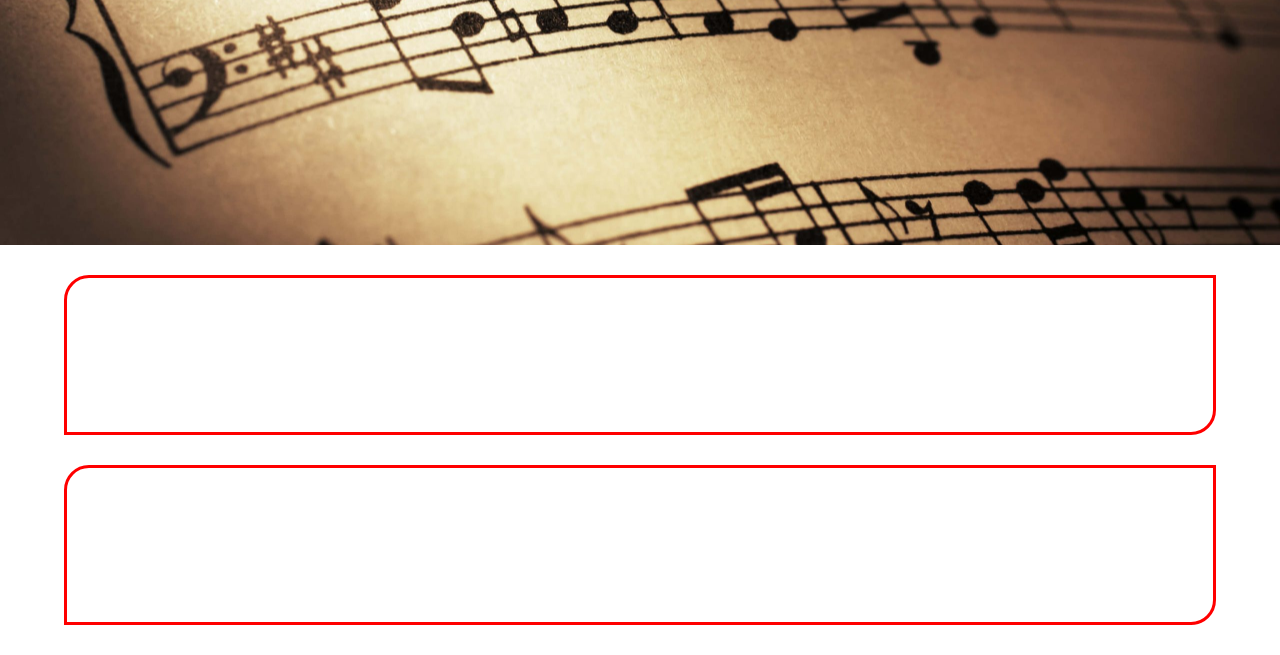
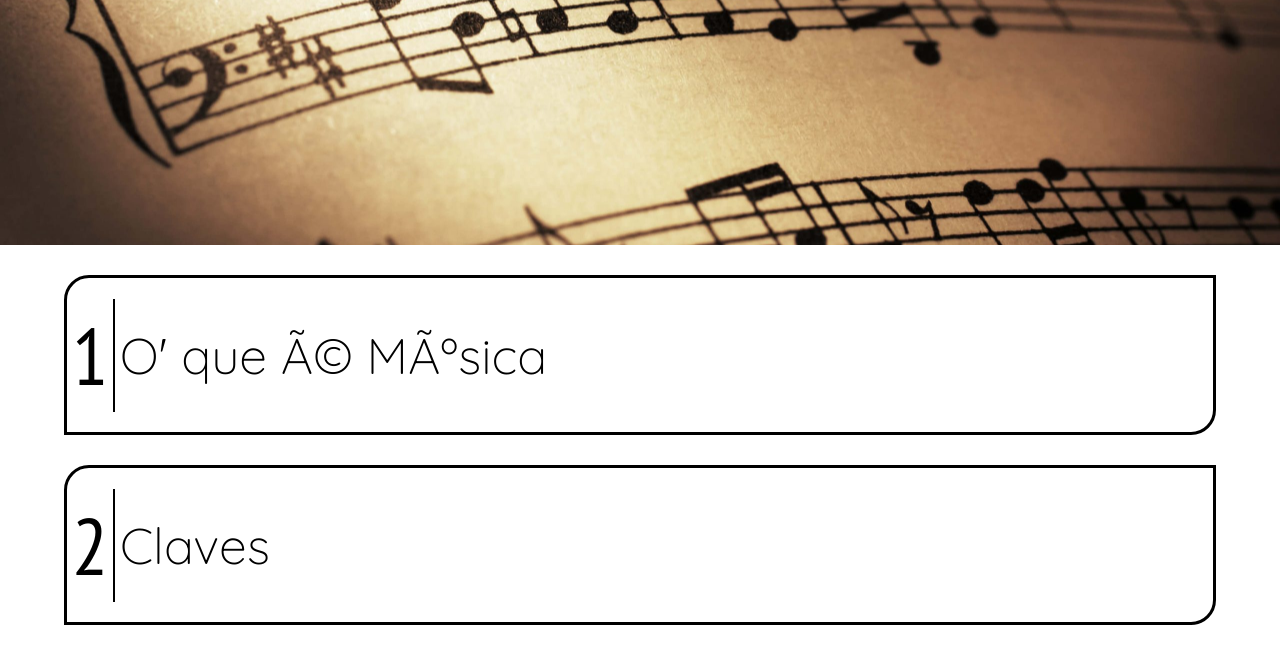
Before and after one commit to AlexandreTorrecilhas/AULA_MUSICA_PLATAFORMA, a plain HTML site: page _CODIGOS/lista_aula.html in a window 1280 px wide. Shown: the part 395-1050 px from the top of the page. Drawn offline with Linux system fonts and the light colour scheme; a web font is replaced by a local one.

Commit message:
Version Before Creating the class`s links
This version was saved before the class`s links were created

```diff
--- a/_CODIGOS/lista_aula.html
+++ b/_CODIGOS/lista_aula.html
@@ -20,9 +20,12 @@
             </hgroup>
         </header>
         <div class="topico">
+            <div class="topic_number">1</div>
+            <div class="topic_name">O' que é Música</div>
         </div>
         <div class="topico">
-
+            <div class="topic_number">2</div>
+            <div class="topic_name">Claves</div>
         </div>
     </body>
 </html>
--- a/_CSS/lista_aulas_css.css
+++ b/_CSS/lista_aulas_css.css
@@ -1,4 +1,5 @@
 @charset "utf-8";
+@import url('https://fonts.googleapis.com/css2?family=PT+Sans+Narrow&display=swap');
 body{
     margin: 0px;
     padding: 0px;
@@ -20,10 +21,31 @@ header{
     margin: auto;
 }
 .topico{
-    border: 3px solid red;
+    border: 3px solid black;
     display: flex;
     height: 20vh;
     width: 90%;
     margin: 30px auto;
     border-radius: 25px 0;
+    align-items:center;
+    justify-content: flex-start;
+    align-content: center;
 }
+.topico:hover{
+    background-color: aqua;
+    transition: 0.5s;
+}
+/**Body Configuration*/
+.topic_number, .topic_name{
+    position: relative;
+    font-family: 'Quicksand', sans-serif;
+    padding: 5px;
+}
+.topic_number{
+    border-right: 2px solid black;
+    font-family: 'PT Sans Narrow', sans-serif;
+    font-size: 80px;
+}
+.topic_name{
+    font-size: 50px;
+}
```
